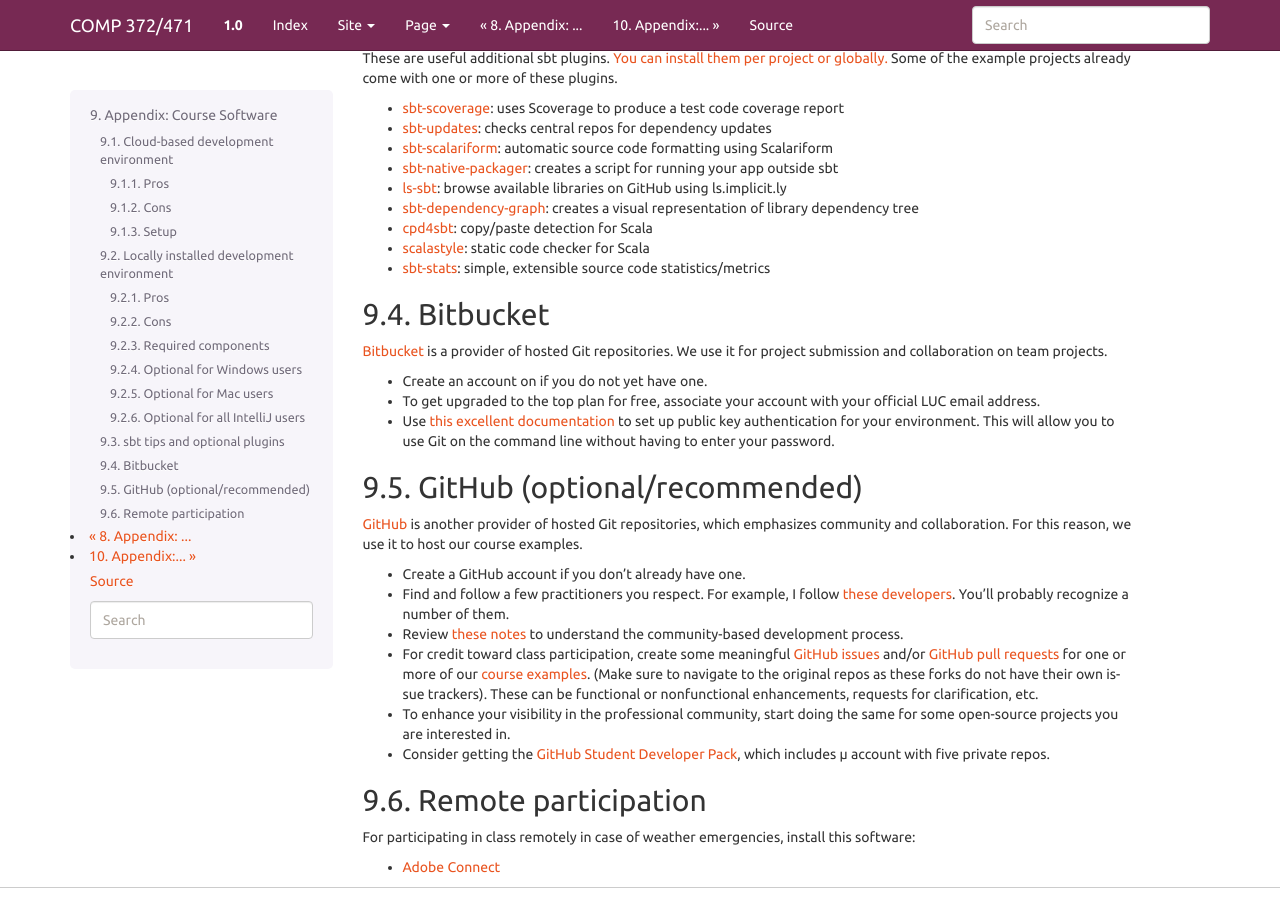
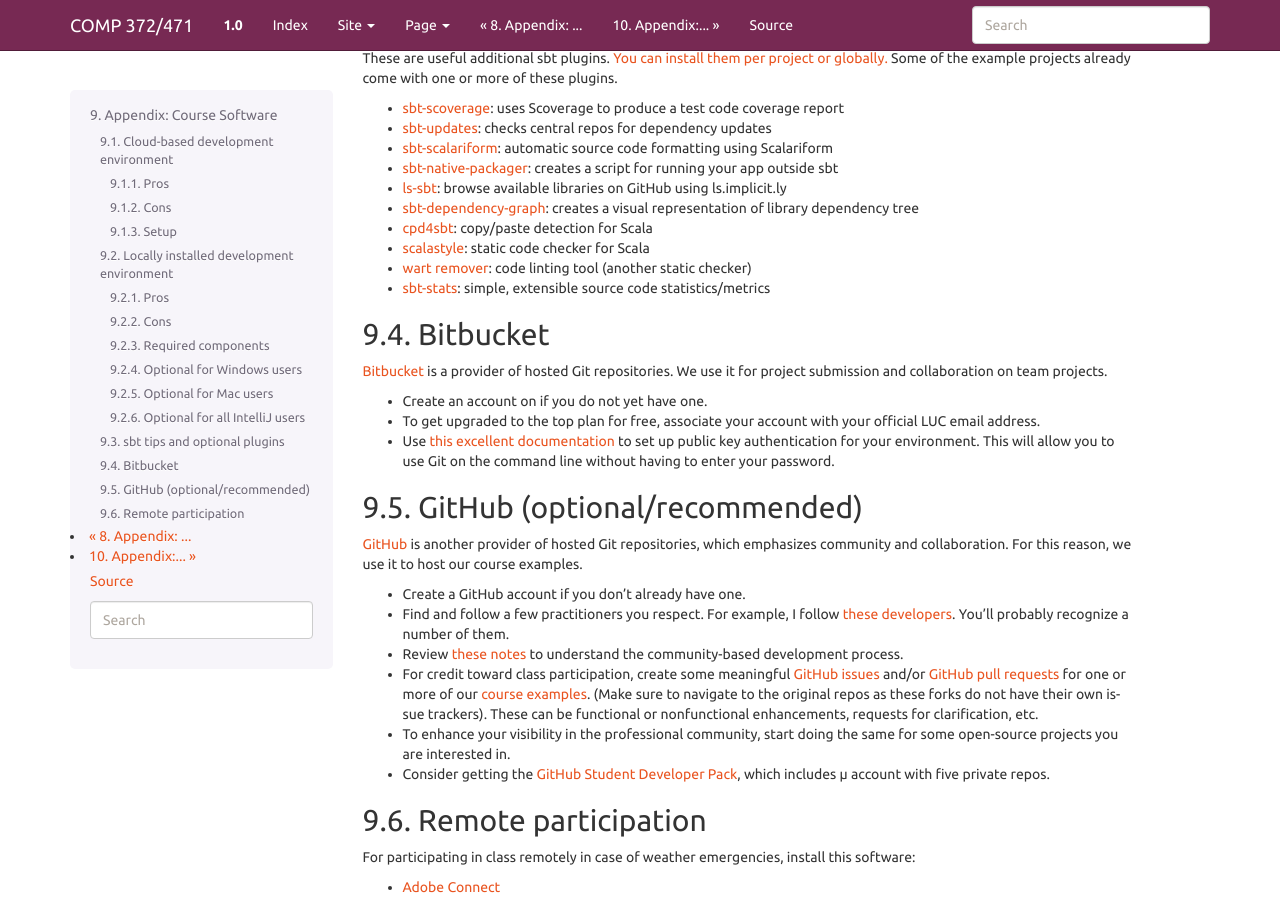
Before and after one commit to lucproglangcourse/lucproglangcourse.github.io, a Sphinx documentation site: the page built from source/software.rst, in a window 1280 px wide and 900 px high, scrolled down 2136 px. Built offline with Sphinx 7.4.7, drawn with Linux system fonts in a browser that asks for light colours.

Commit message:
expanded section on sbt plugins
Signed-off-by: Konstantin Läufer <klaeufer@gmail.com>

```diff
--- a/source/software.rst
+++ b/source/software.rst
@@ -138,6 +138,7 @@ These are useful additional sbt plugins. `You can install them per project or gl
 - `sbt-dependency-graph <https://github.com/jrudolph/sbt-dependency-graph>`_: creates a visual representation of library dependency tree
 - `cpd4sbt <https://github.com/sbt/cpd4sbt>`_: copy/paste detection for Scala
 - `scalastyle <https://github.com/scalastyle/scalastyle-sbt-plugin>`_: static code checker for Scala
+- `wart remover <https://github.com/wartremover/wartremover>`_: code linting tool (another static checker)
 - `sbt-stats <https://github.com/orrsella/sbt-stats>`_: simple, extensible source code statistics/metrics
 
 
```
